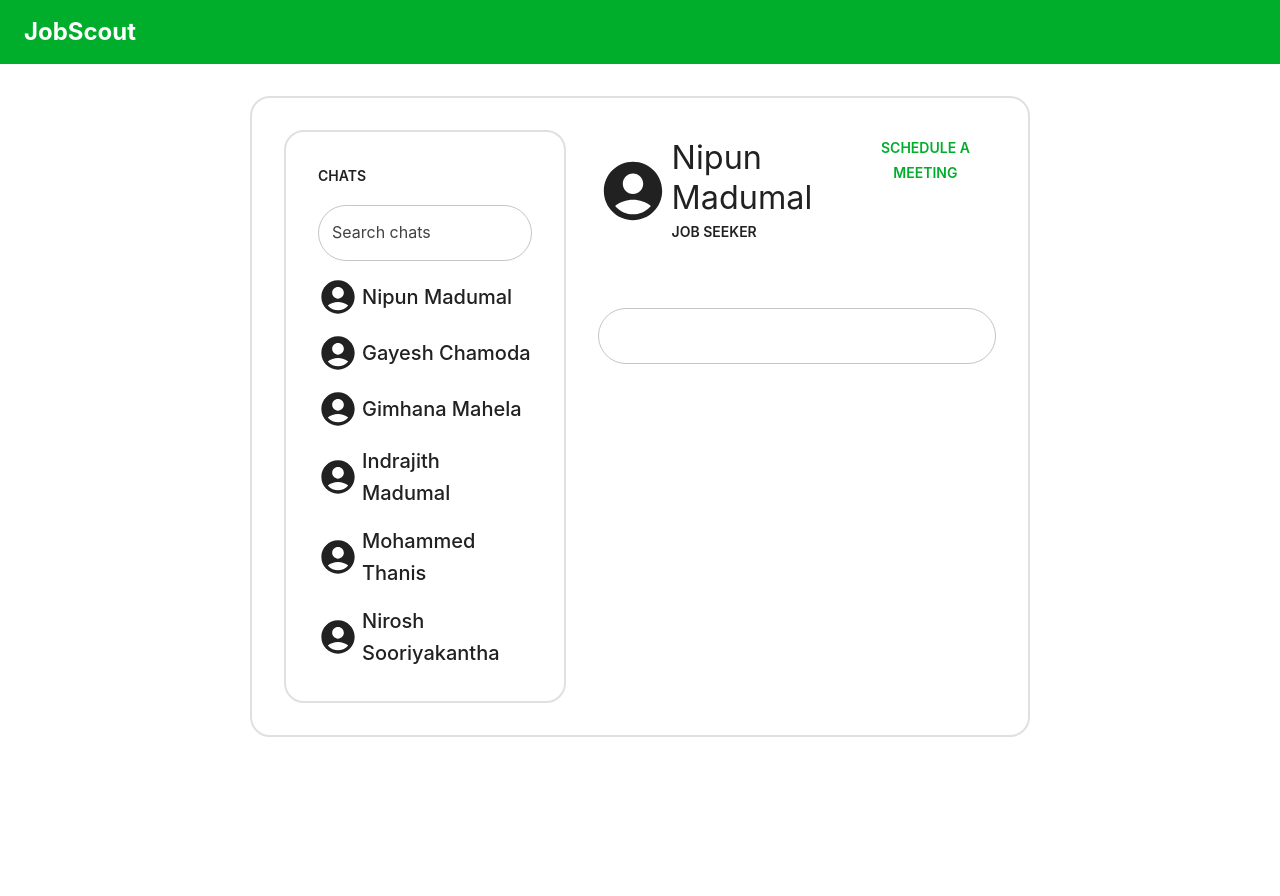
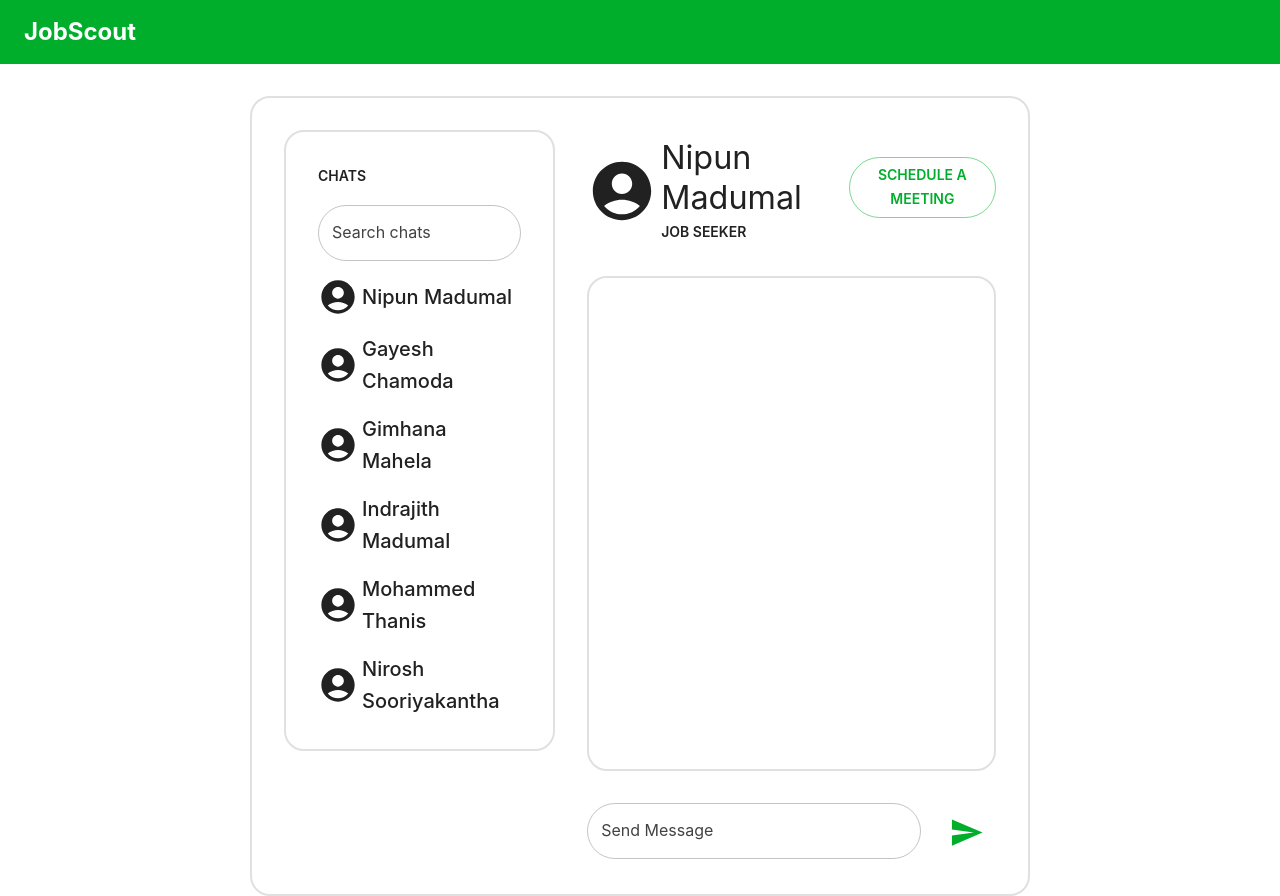
Before and after one commit to zetcco/jobscout-frontend, a React (Create React App) app: page /home in a window 1280 px wide. Before the commit the page ends 800 px from the top, so only its background shows below. Built offline with nearby package versions, Linux system fonts and the light colour scheme.

Commit message:
Messaging component modified

```diff
--- a/src/components/profile/Message/Messaging.jsx
+++ b/src/components/profile/Message/Messaging.jsx
@@ -2,14 +2,15 @@ import React from 'react'
 import { BasicCard } from '../../BasicCard'
 import { Stack } from '@mui/system'
 import SmallPanel from '../../SmallPanel'
-import { Button, TextField , Box } from '@mui/material'
+import { Button, TextField ,IconButton } from '@mui/material'
 import { ProfileSmallWithName } from '../ProfileSmallWithName'
 import { ProfileWithFullNameSubtitleSmall } from '../ProfileWithFullNameSubtitleSmall'
+import SendIcon from '@mui/icons-material/Send';
 
 export const Messaging = () => {
   return (
-    <BasicCard>
-        <Stack direction={'row'} spacing = {4}>
+    <BasicCard fullHeight>
+        <Stack direction={'row'} spacing = {4} sx={{ height: '100%' }}>
 
           <Stack>
             <SmallPanel
@@ -32,9 +33,9 @@ export const Messaging = () => {
             />
           </Stack>
 
-          <Stack direction={'column'} spacing = {4}>
+          <Stack direction={'column'} spacing = {4} flexGrow = {1}>
 
-            <Stack direction={'row'} justifyContend={'space-between'}>
+            <Stack direction="row" justifyContent="space-between" alignItems="center" spacing={2}>
                 <Stack alignItems={'center'}>
                     <ProfileWithFullNameSubtitleSmall
                         name = {'Nipun Madumal'}
@@ -42,20 +43,26 @@ export const Messaging = () => {
                     />
                 </Stack>
                 <Stack alignItems={'center'}>
-                    <Button vatiant = {'outlined'} fullWidth>Schedule a meeting</Button>
+                    <Button variant = {'outlined'} fullWidth>Schedule a meeting</Button>
                 </Stack>
             </Stack>
 
-            <Stack>
-                <Box margin={'auto'}></Box>
+            <Stack flexGrow={1} flexDirection={'column'}>
+                <BasicCard sx = {{height:'100%'}}flexDirection = {'column'} flexGrow = {1}/>
             </Stack>
 
-            <Stack >
-                <Stack>
-                    <TextField></TextField>
+            <Stack direction = {'row'} spacing = {2}>
+                <Stack flexGrow={1}>
+                    <TextField
+                        id="outlined-basic"
+                        label="Send Message"
+                        variant="outlined"
+                        placeholder = "Type the meassage "
+                        fullWidth
+                    />
                 </Stack>
-                <Stack>
-                    <Button></Button>
+                <Stack  justifyContent = {"center"}>
+                    <IconButton size = 'large' variant = 'contained' fullWidth sx={{ height: '100%', width: '100%' }}><SendIcon color = 'success' fontSize='large'/></IconButton>
                 </Stack>
             </Stack>
 
```
